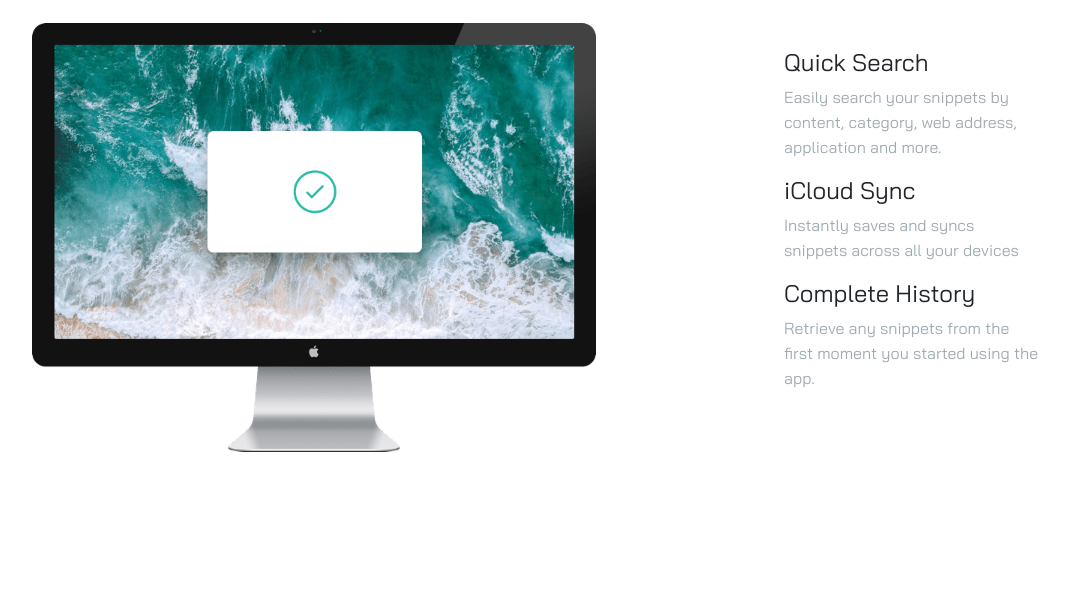
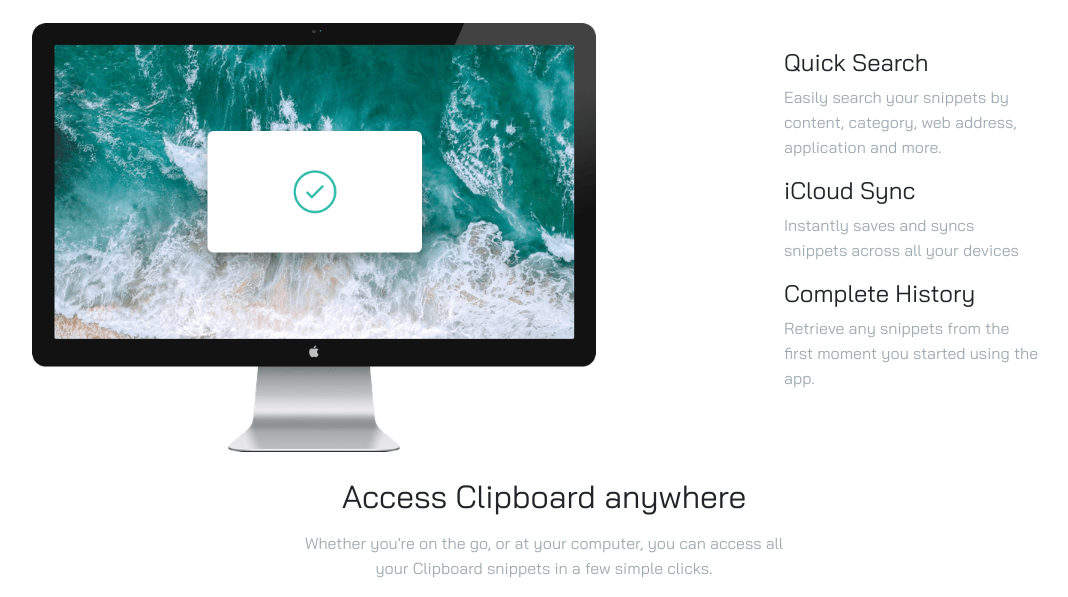
Before and after one commit to FilleDeZeus/exo2_, a website: page index.html in a window 1280 px wide. Shown: the part 717-1314 px from the top of the page, without its empty margins (96-1164 px from the left). Before the commit the page ends 1169 px from the top, so only its background shows below. Drawn offline with nearby package versions, Linux system fonts and the light colour scheme.

Commit message:
section2

```diff
--- a/index.html
+++ b/index.html
@@ -51,7 +51,19 @@
                 </div>
             </div>
     </section>
+<!------------- SECTION 2 ------------->
+    <section class="section2">
+        <div class="container3">
+        <div>
+            <h2>Access Clipboard anywhere</h2>
+            <p>
+            Whether you're on the go, or at your computer, you can access all your Clipboard snippets in a few simple clicks.
+            </p>
+        </div>
+        </div>
 
+        <div class=="image_sect2" class="col-6 mt-5"></div>
+    </section>
     <script src="./node_modules/bootstrap/dist/js/bootstrap.bundle.js"></script>
 </body>
 
--- /dev/null
+++ b/src/sass/modules/_section2.scss
@@ -0,0 +1,25 @@
+.section2{
+    margin-top: 2%;
+    display: flex;
+    flex-direction: column;
+    justify-content: center;
+    align-items: center;
+    width: 100%;
+}
+.container3{
+    display: flex;
+    flex-direction: column;
+    justify-content: center;
+    align-items: center;
+    text-align: center;
+    width: 40%
+}
+.container3 p{
+    margin-top: 3%;
+}
+
+@media screen and (max-width: 600px) {
+    .container3{
+        width: 70%;
+    }
+}
```
Also changed, not shown: public/css/app.css.
